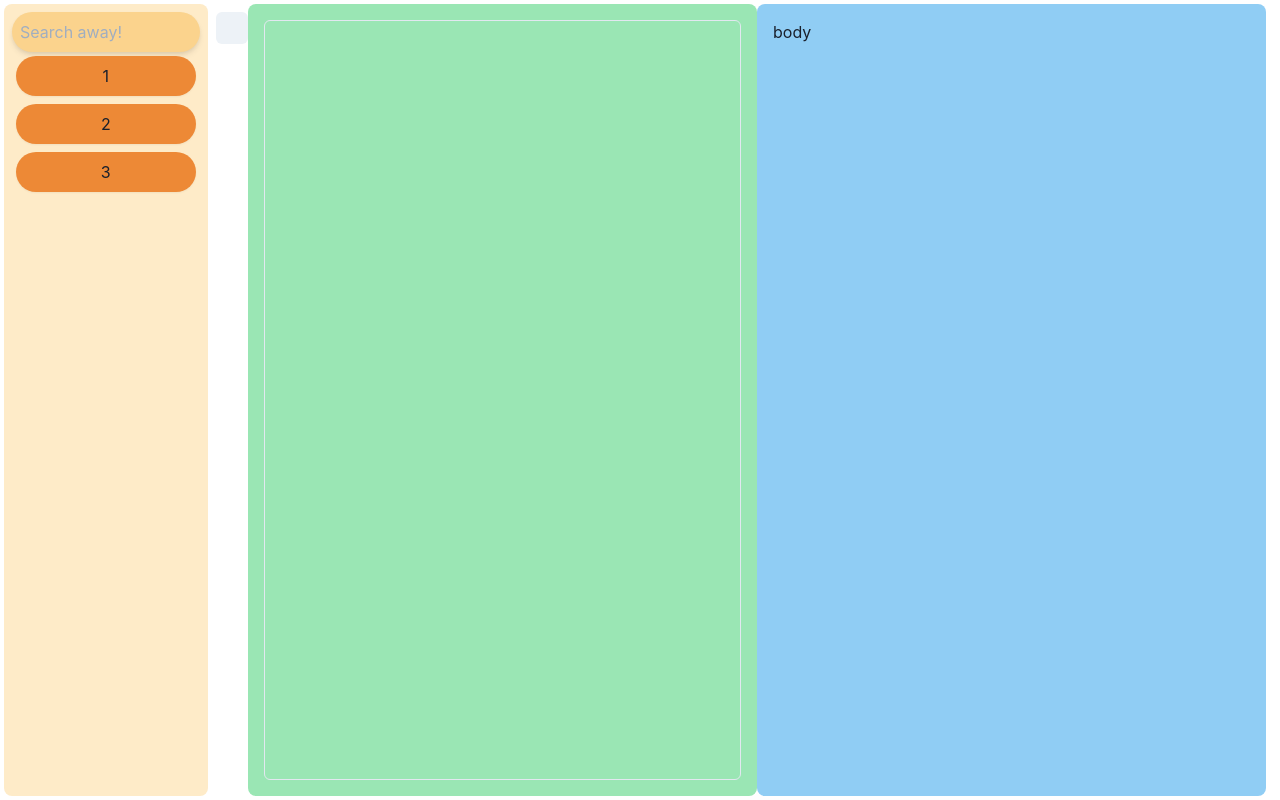
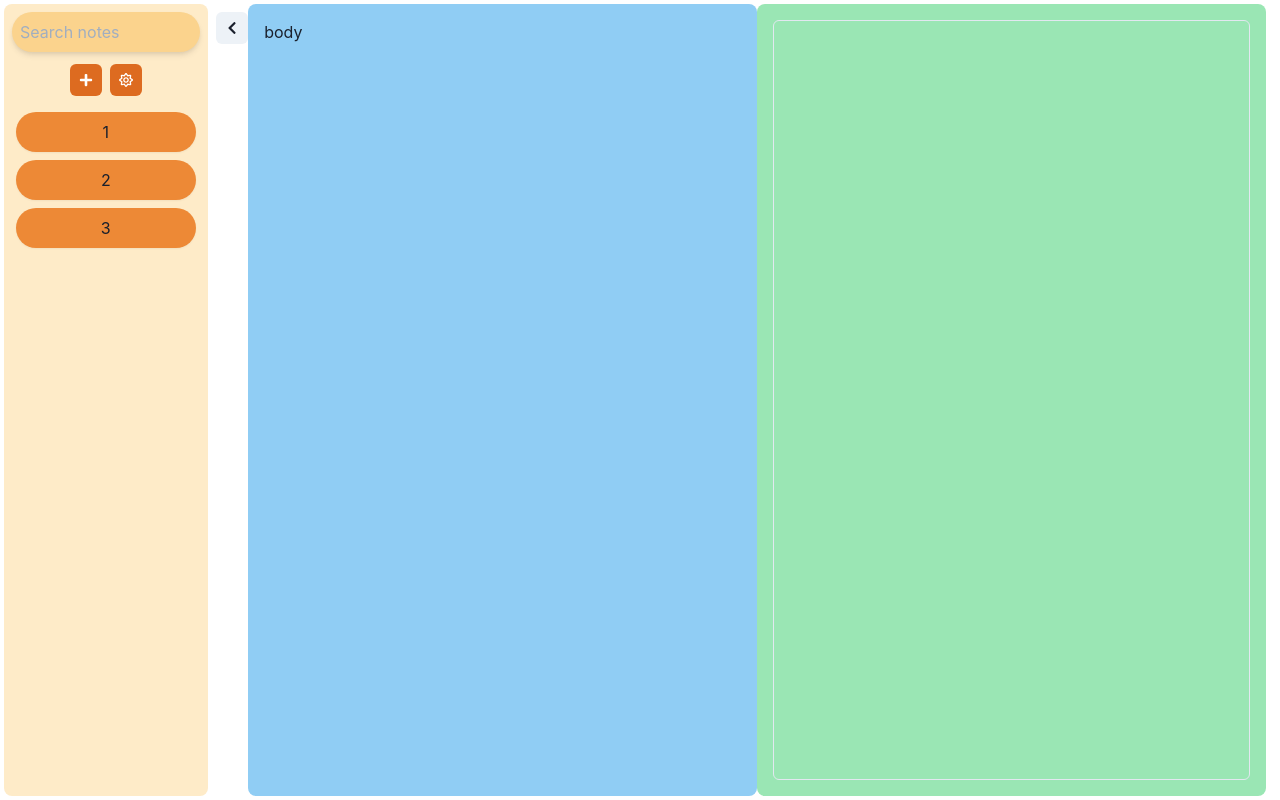
Before and after one commit to nthnua/mdn, a React (Create React App) app: page /note/1 in a window 1280 px wide. Built offline with nearby package versions, Linux system fonts and the light colour scheme.

Commit message:
Add icons

```diff
--- a/src/features/NoteBody/Body.tsx
+++ b/src/features/NoteBody/Body.tsx
@@ -14,8 +14,8 @@ export default function Body (): JSX.Element {
       }} zIndex={mq.zIndex} position={mq.position} flexDirection={mq.flexDirection}
     >
       <Navbar />
+      <NoteBody />
       <MDArea />
-      <NoteBody />
     </Flex>
   )
 }
--- a/src/features/NoteBody/Navbar.tsx
+++ b/src/features/NoteBody/Navbar.tsx
@@ -1,4 +1,5 @@
 import { Flex, IconButton } from '@chakra-ui/react'
+import { FaBackward, FaChevronLeft } from 'react-icons/fa'
 import { useNavigate } from 'react-router-dom'
 
 export default function Navbar (): JSX.Element {
@@ -11,7 +12,7 @@ export default function Navbar (): JSX.Element {
         }
     }
     >
-      <IconButton size='sm' aria-label='Go back' onClick={() => navigate('/')}>{'<-'}</IconButton>
+      <IconButton size='sm' aria-label='Go back' onClick={() => navigate('/')} icon={<FaChevronLeft />} />
     </Flex>
   )
 }
--- a/src/features/Sidebar/Sidebar.tsx
+++ b/src/features/Sidebar/Sidebar.tsx
@@ -1,5 +1,6 @@
-import { Box, Flex, Input } from '@chakra-ui/react'
+import { Box, Flex, HStack, IconButton, Input } from '@chakra-ui/react'
 import { MouseEventHandler } from 'react'
+import { FaPlus, FaRegSun, FaSketch } from 'react-icons/fa'
 import Note from './Note'
 
 export default function Sidebar ({ notes, handleNoteClick }: {notes: string[], handleNoteClick: MouseEventHandler}): JSX.Element {
@@ -12,8 +13,12 @@ export default function Sidebar ({ notes, handleNoteClick }: {notes: string[], h
       }} minH='full' flexDir='column' bg='orange.100' rounded='lg' p='2'
     >
       <Box cursor='pointer' bg='orange.200' rounded='full' textAlign='center' shadow='md'>
-        <Input placeholder='Search away!' p='2' rounded='full' variant='unstyled' />
+        <Input placeholder='Search notes' p='2' rounded='full' variant='unstyled' />
       </Box>
+      <HStack py='3' alignSelf='center'>
+        <IconButton size='sm' aria-label='Add new' colorScheme='orange' icon={<FaPlus />} />
+        <IconButton size='sm' aria-label='Options' colorScheme='orange' icon={<FaRegSun />} />
+      </HStack>
       {Notes}
     </Flex>
   )
```
